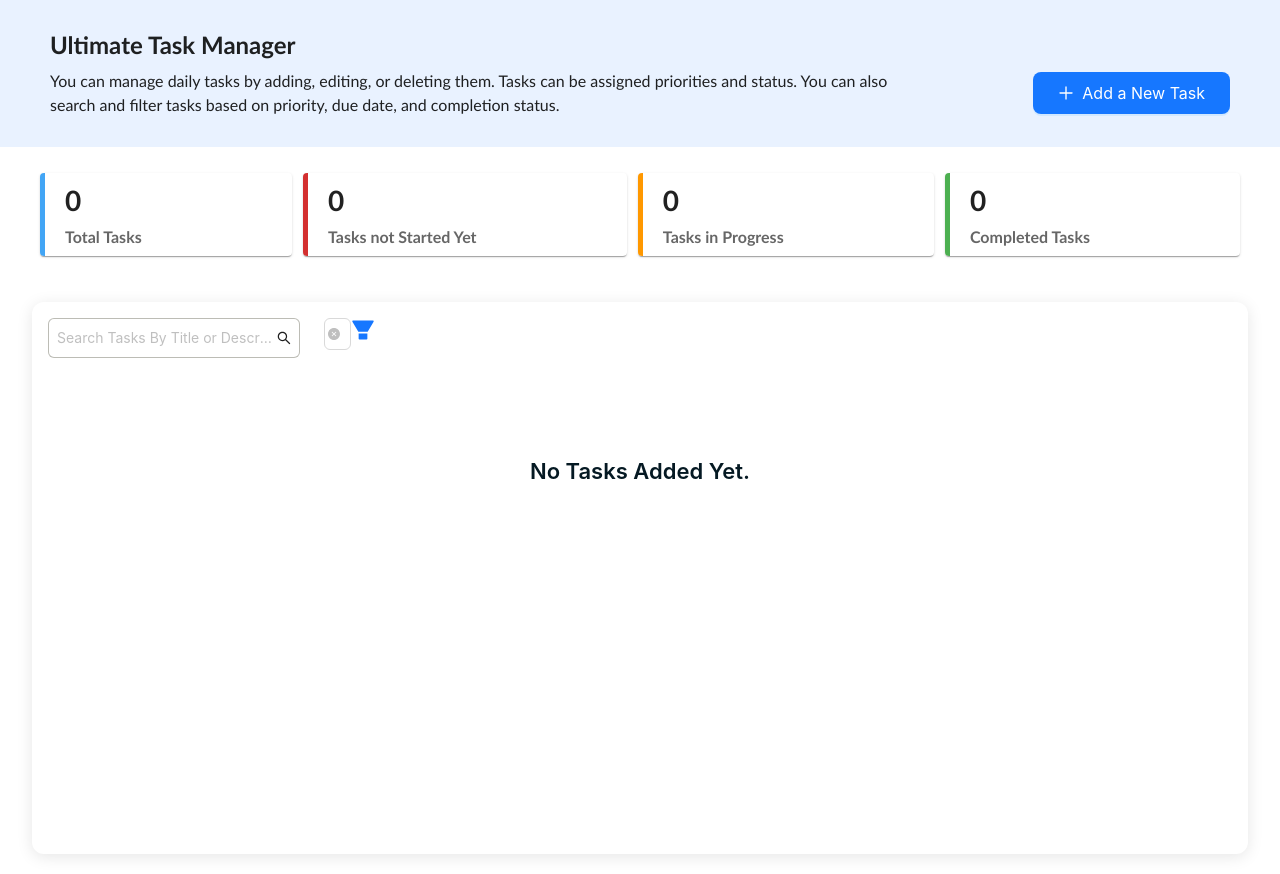
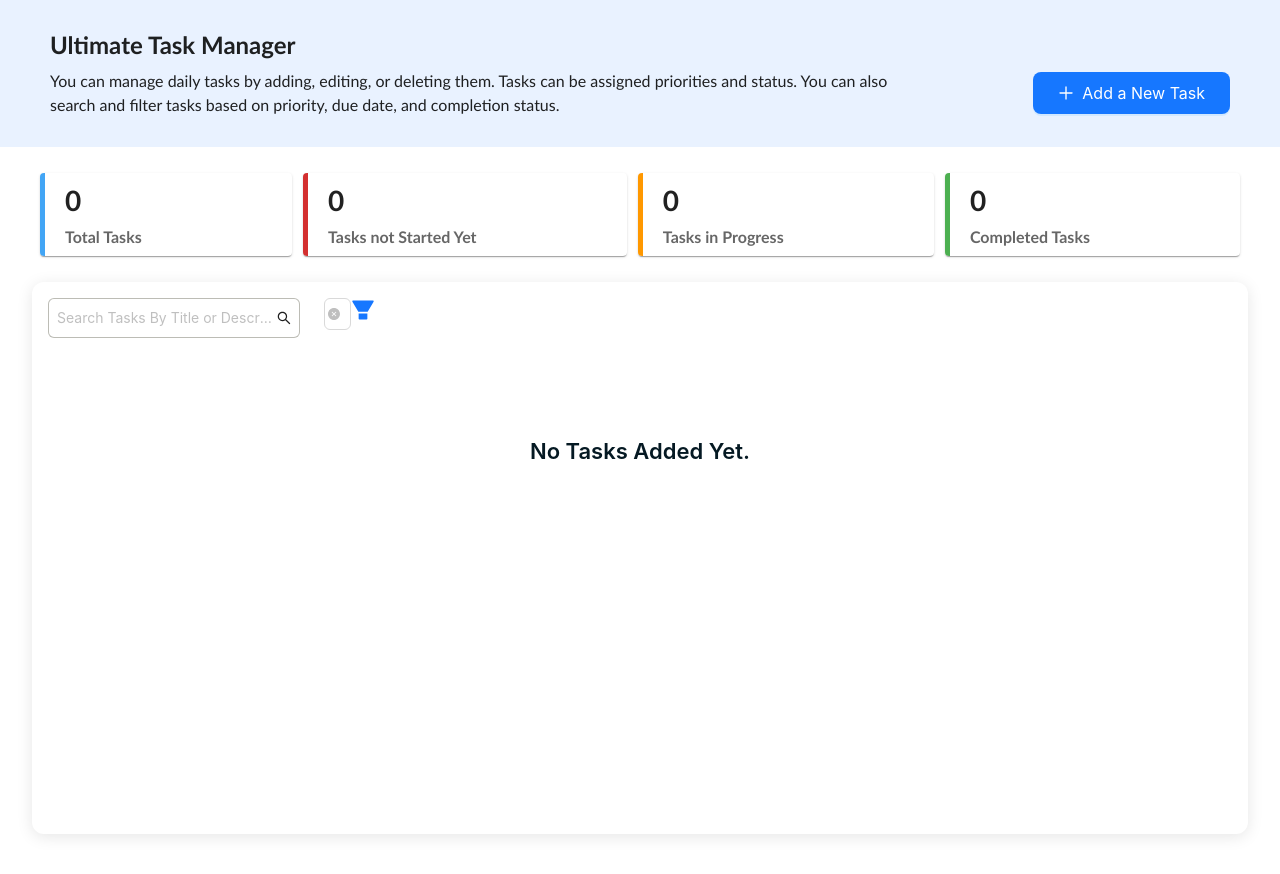
Before and after one commit to manik410/TaskManager, a React (Create React App) app: page / in a window 1280 px wide. Built offline with nearby package versions, Linux system fonts and the light colour scheme.

Commit message:
initial commit

```diff
--- a/src/components/TaskList/TaskList.scss
+++ b/src/components/TaskList/TaskList.scss
@@ -49,7 +49,7 @@
 }
 .task_container {
   padding: 16px;
-  margin: 20px;
+  margin: 0px 20px 20px 20px;
   border-radius: 12px;
   min-height: 65vh;
   max-height: 65vh;
```
